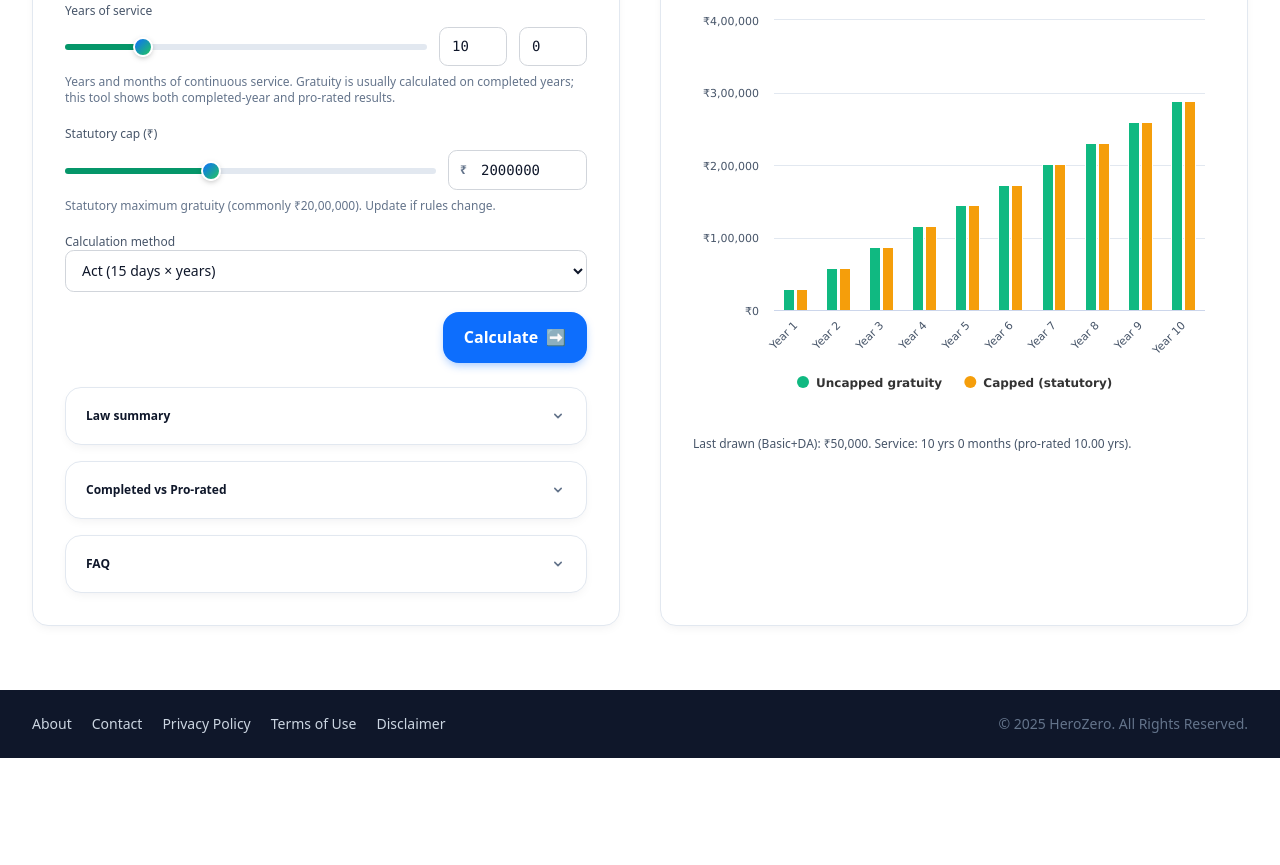
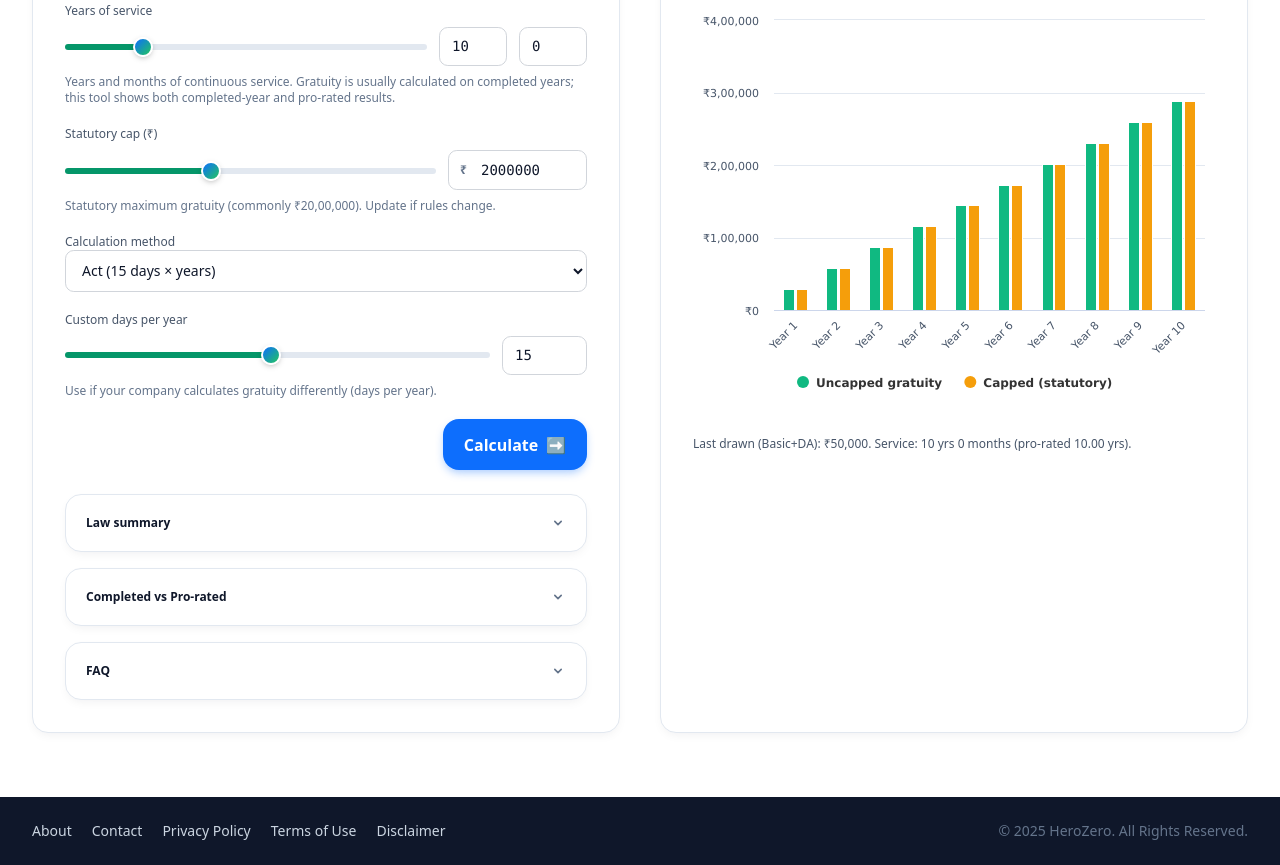
Before and after one commit to amistry3/herozero, a website: page pages/calculators/gratuity-calculator.html in a window 1280 px wide. Shown: the part 629-1494 px from the top of the page. Before the commit the page ends 1387 px from the top, so only its background shows below. Drawn offline with nearby package versions, Linux system fonts and the light colour scheme.

Commit message:
Remove hidden class from recurring payment block in EMI Prepayment Calculator and custom multiplier block in Gratuity Calculator for improved visibility

```diff
--- a/pages/calculators/gratuity-calculator.html
+++ b/pages/calculators/gratuity-calculator.html
@@ -131,7 +131,7 @@
             </label>
 
             <label id="customMultiplierBlock"
-              class="text-xs font-medium text-slate-600 dark:text-slate-300 flex flex-col gap-2 hidden">Custom days per
+              class="text-xs font-medium text-slate-600 dark:text-slate-300 flex flex-col gap-2">Custom days per
               year
               <div class="flex items-center gap-3"><input id="multRange" type="range" min="1" max="30" step="0.5"
                   value="15" class="range-adv flex-1" />
```
Also changed, not shown: pages/calculators/emi-prepayment-calculator.html (+1 -1 lines).
